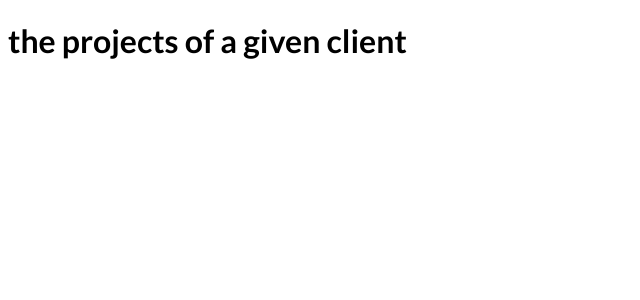
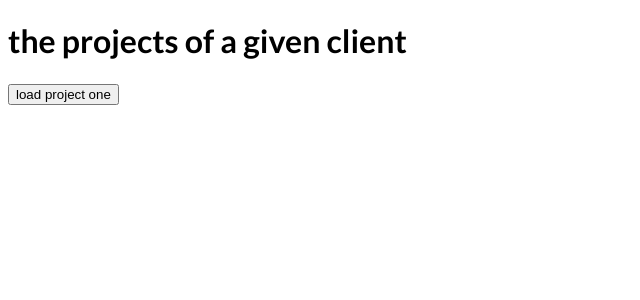
Before and after one commit to salehTarkashvand/nextPageRouter, a Next.js app: page /clients/hamed in a window 1280 px wide. Shown: the top 300 px of the page, without its empty margins (0-640 px from the left). Built offline with nearby package versions, Linux system fonts and the light colour scheme.

Commit message:
Navigating Programmatically

```diff
--- a/pages/clients/[id]/index.js
+++ b/pages/clients/[id]/index.js
@@ -1,14 +1,19 @@
 import { useRouter } from "next/router";
 
 export default function clientProjectsPage() {
-    const router = useRouter()
-    console.log(router.query);
-
-    return (
-        <div>
-            <h1>
-                the projects of a given client
-            </h1>
-        </div>
-    );
+  const router = useRouter();
+  console.log(router.query);
+  function projectHandler() {
+    // Navigating Programmatically
+    router.push({
+      pathname: "/clients/[id]/[clientProjectId]",
+      query: { id: "saleh", clientProjectId: "torkashvand" },
+    });
+  }
+  return (
+    <div>
+      <h1>the projects of a given client</h1>
+      <button onClick={projectHandler}>load project one</button>
+    </div>
+  );
 }
```
